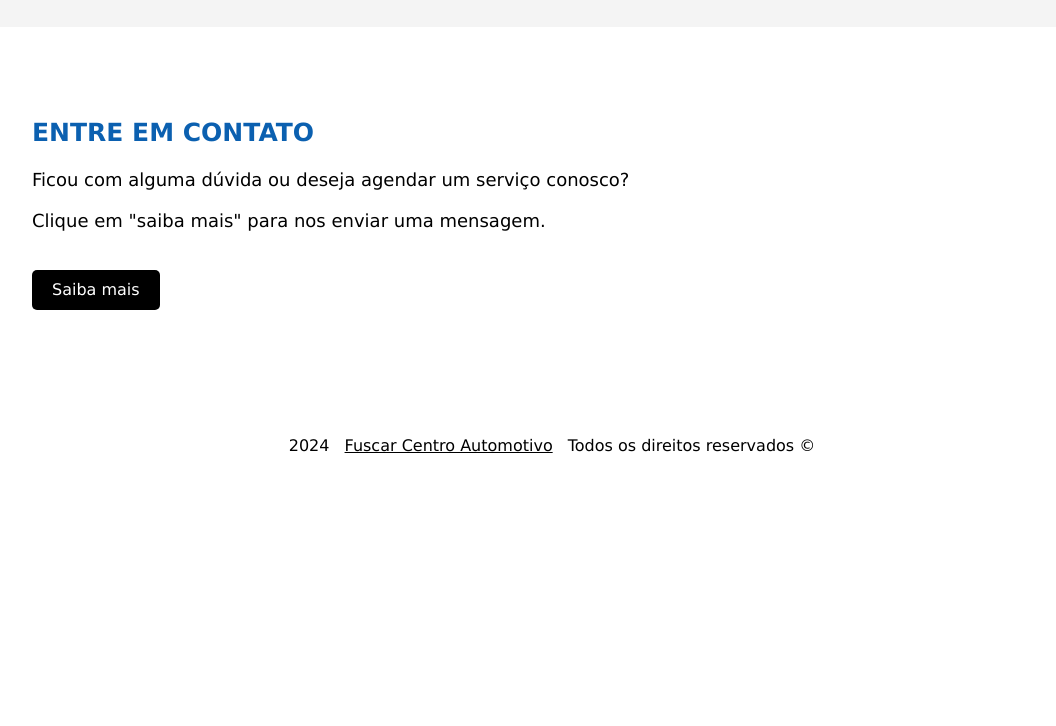
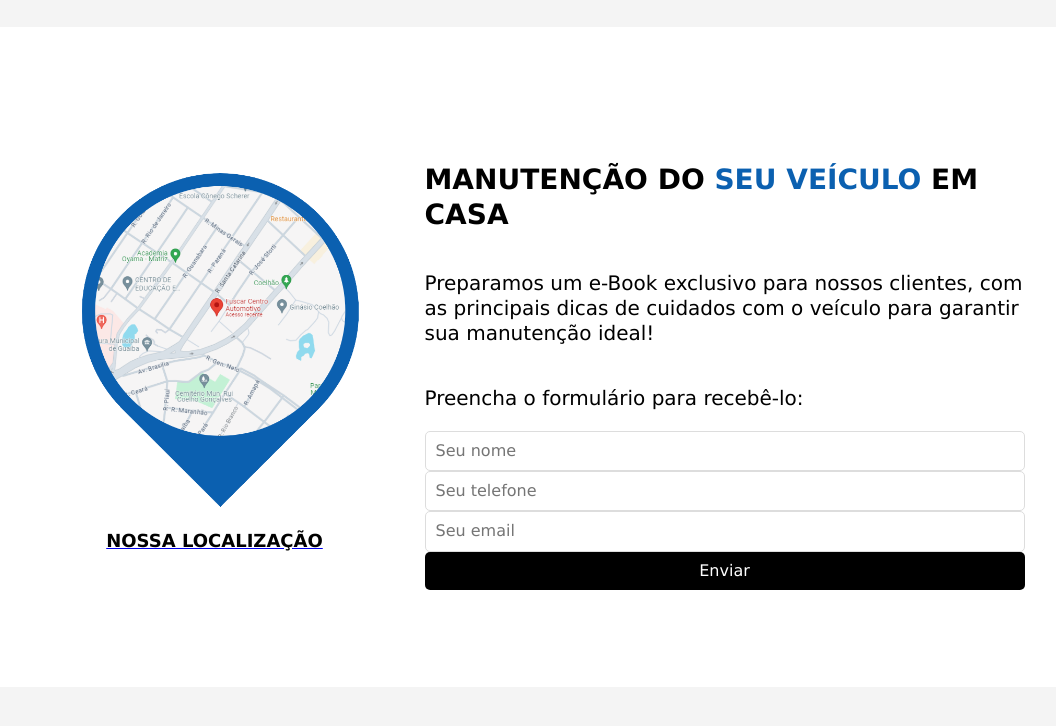
Before and after one commit to isaallama/isaallama.github.io, a website: page index.html in a window 1280 px wide. Shown: the part 1574-2300 px from the top of the page, without its empty margins (88-1144 px from the left). Before the commit the page ends 2066 px from the top, so only its background shows below. Drawn offline with Linux system fonts and the light colour scheme.

Commit message:
novas alterações na main e style

```diff
--- a/index.html
+++ b/index.html
@@ -106,6 +106,27 @@
     </div>
 
 
+    <div class="container-info">
+      <a href="https://www.google.com.br/maps/place/Fuscar+Centro+Automotivo/@-30.1127113,-51.3288918,17z/data=!3m1!4b1!4m6!3m5!1s0x95197f8b0cff3d83:0xefb768fb1524bbf3!8m2!3d-30.112716!4d-51.3263169!16s%2Fg%2F1tngrg6h?entry=ttu" target="_blank">
+        <img src="image/mapa.png" alt="Mapa" class="map">
+        <h1 class="overlay-text">NOSSA LOCALIZAÇÃO</h1>
+      </a>
+
+
+      <div class="content-ebook">
+        <h1>MANUTENÇÃO DO <span>SEU VEÍCULO</span> EM CASA</h1>
+        <p>Preparamos um e-Book exclusivo para nossos clientes, com as principais dicas de cuidados com o veículo para garantir sua manutenção ideal!</p>
+        <p>Preencha o formulário para recebê-lo:</p>
+        <form action="pdf/ebook.pdf" method="POST">
+          <input type="text" name="nome" placeholder="Seu nome" required>
+          <input type="tel" name="telefone" placeholder="Seu telefone" required>
+          <input type="email" name="email" placeholder="Seu email" required>
+          <button type="submit">Enviar</button>
+        </form>
+      </div>
+    </div>
+
+
     <div class="contact-section" id="contact-section">
       <h2>ENTRE EM CONTATO</h2>
       <p>Ficou com alguma dúvida ou deseja agendar um serviço conosco?</p>
--- a/style.css
+++ b/style.css
@@ -183,6 +183,92 @@ body {
 }
 
 
+/** estilização mapa e ebook */
+.container-info {
+  display: flex;
+  align-items: center;
+  justify-content: space-around;
+  padding: 20px;
+  margin-top: 20px;
+  height: 600px;
+
+}
+
+.container-info img {
+  width: 350px;
+  height: auto;
+
+}
+
+.container-info h1 {
+  font-size: 18px;
+  color: #000000;
+  font-family: 'Lucida Sans', 'Lucida Sans Regular', 'Lucida Grande', 'Lucida Sans Unicode', Verdana, sans-serif;
+}
+
+.overlay-text {
+  text-align: center;
+}
+
+.map {
+  cursor: pointer;
+}
+.content-ebook {
+  display: flex;
+  flex-direction: column;
+  justify-content: center;
+  margin-right: 20px;
+  width: 600px;
+  padding: 20px;
+}
+
+.content-ebook h1 {
+  font-size: 28px;
+  color: #000000;
+  font-family: 'Lucida Sans', 'Lucida Sans Regular', 'Lucida Grande', 'Lucida Sans Unicode', Verdana, sans-serif;
+}
+
+.content-ebook h1 span {
+  font-family: 'Lucida Sans', 'Lucida Sans Regular', 'Lucida Grande', 'Lucida Sans Unicode', Verdana, sans-serif;
+  color: #0B60B0;
+  font-size: 28px;
+
+}
+
+.content-ebook p {
+  font-family: 'lucida grande', 'lucida sans unicode', Arial, sans-serif;
+  color: #000000;
+  font-weight: 200;
+  font-size: 20px;
+  margin-bottom: 20px;
+}
+
+
+form {
+  display: flex;
+  flex-direction: column;
+}
+input, button {
+  margin: 10px 0;
+  padding: 10px;
+  font-size: 16px;
+  border: 1px solid #ddd;
+  border-radius: 5px;
+  margin-bottom: 15px;
+
+}
+
+button {
+  cursor: pointer;
+  background-color: #000000;
+  color: white;
+  border: none;
+  border-radius: 5px;
+}
+button:hover {
+  background-color: #0056b3;
+}
+
 
 
 /** estilização contato */
@@ -192,10 +278,20 @@ body {
   align-items: center;
   padding: 20px;
   margin-bottom: 70px;
-  margin-top: 50px;
+  margin-top: 70px;
+  background-color: #F4F4F4;
+  background-attachment: fixed;
+  background-repeat: no-repeat;
+  background-size: cover;
+  background-position: center;
+  height: 300px;
+  margin: 0px -150px;
+  padding-left: 180px;
+  padding-right: 180px;
 }
 
 .contact-section h2 {
+  margin-top: 50px;
   font-size: 25px;
   color: #0B60B0;
   font-family: 'Lucida Sans', 'Lucida Sans Regular', 'Lucida Grande', 'Lucida Sans Unicode', Verdana, sans-serif;
@@ -203,8 +299,9 @@ body {
 
 .contact-section p {
   font-family: 'lucida grande', 'lucida sans unicode', Arial, sans-serif;
-  font-size: 18px;
   color: #000000;
+  font-weight: 200;
+  font-size: 20px;
 }
 
 .contact-button {
@@ -259,6 +356,7 @@ body {
   display: flex;
   align-items: flex-start;
   margin-bottom: 20px;
+
 }
 
 .left, .right {
```
Also changed, not shown: image/mapa.png (added).
